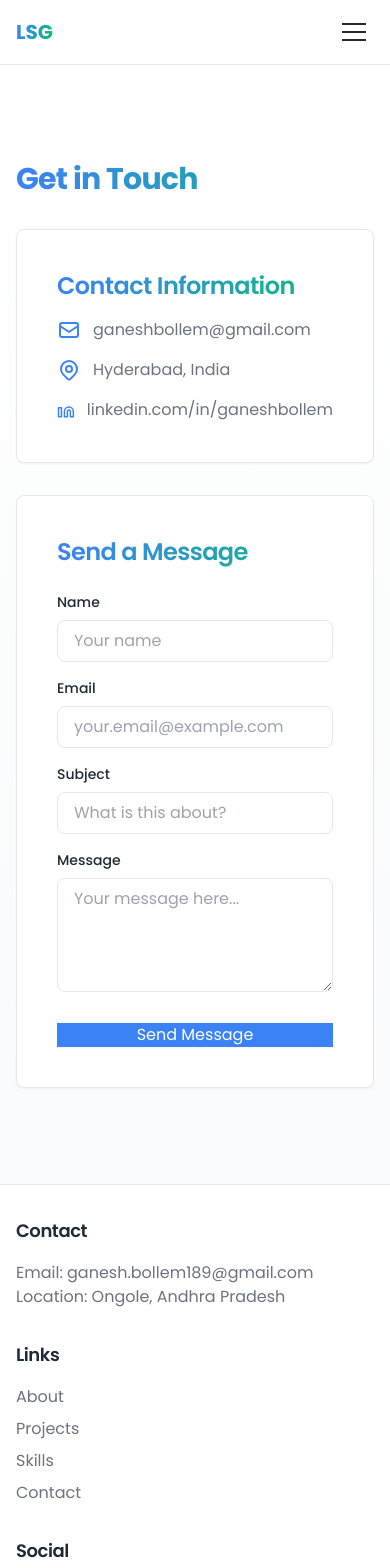
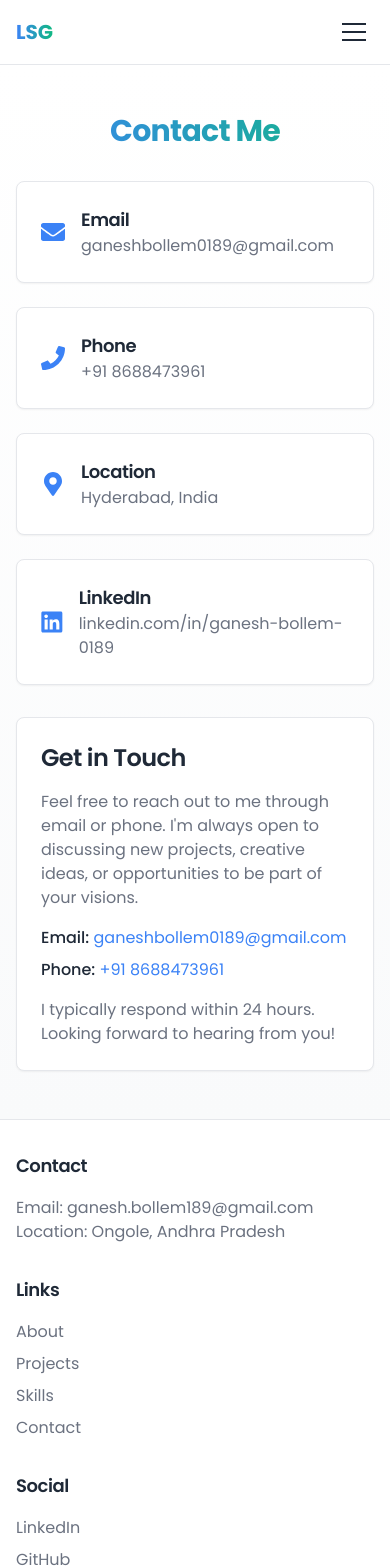
Before and after one commit to ganesh0189/personal-portfolio, a Next.js app: page /contact in a window 390 px wide. Shown: the top 1568 px of the page. Built offline with nearby package versions, Linux system fonts and the light colour scheme.

Commit message:
Update contact page: Replace form with direct contact information - Add phone number - Add clickable email and phone links - Improve contact section layout

```diff
--- a/src/app/contact/page.tsx
+++ b/src/app/contact/page.tsx
@@ -1,138 +1,106 @@
 'use client';
 
-import { useState } from 'react';
+import { FaEnvelope, FaMapMarkerAlt, FaLinkedin, FaPhone } from 'react-icons/fa';
 
 export default function Contact() {
-  const [formData, setFormData] = useState({
-    name: '',
-    email: '',
-    subject: '',
-    message: ''
-  });
-
-  const handleSubmit = async (e: React.FormEvent) => {
-    e.preventDefault();
-    // Here you would typically handle the form submission
-    // For now, we'll just log the data
-    console.log('Form submitted:', formData);
-  };
-
-  const handleChange = (e: React.ChangeEvent<HTMLInputElement | HTMLTextAreaElement>) => {
-    const { name, value } = e.target;
-    setFormData(prev => ({
-      ...prev,
-      [name]: value
-    }));
-  };
-
   return (
     <main className="min-h-screen bg-background text-foreground">
       <div className="gradient-bg">
-        <div className="container py-24">
-          <h1 className="heading text-balance">Get in Touch</h1>
+        <div className="container py-12 sm:py-16 lg:py-24">
+          <h1 className="heading text-balance text-center sm:text-left">Contact Me</h1>
 
-          <div className="grid grid-cols-1 md:grid-cols-2 gap-8 mt-8">
+          <div className="grid grid-cols-1 lg:grid-cols-2 gap-8 mt-8">
             {/* Contact Information */}
             <div className="space-y-6">
-              <div className="card card-hover animate-fadeIn">
-                <div className="p-6">
-                  <h2 className="text-2xl font-semibold mb-4 gradient-text">Contact Information</h2>
-                  <div className="space-y-4">
-                    <div className="flex items-center space-x-3">
-                      <svg className="w-6 h-6 text-primary" fill="none" stroke="currentColor" viewBox="0 0 24 24">
-                        <path strokeLinecap="round" strokeLinejoin="round" strokeWidth="2" d="M3 8l7.89 5.26a2 2 0 002.22 0L21 8M5 19h14a2 2 0 002-2V7a2 2 0 00-2-2H5a2 2 0 00-2 2v10a2 2 0 002 2z" />
-                      </svg>
-                      <a href="mailto:ganeshbollem@gmail.com" className="text-muted hover:text-primary transition-colors">
-                        ganeshbollem@gmail.com
-                      </a>
-                    </div>
-                    <div className="flex items-center space-x-3">
-                      <svg className="w-6 h-6 text-primary" fill="none" stroke="currentColor" viewBox="0 0 24 24">
-                        <path strokeLinecap="round" strokeLinejoin="round" strokeWidth="2" d="M17.657 16.657L13.414 20.9a1.998 1.998 0 01-2.827 0l-4.244-4.243a8 8 0 1111.314 0z" />
-                        <path strokeLinecap="round" strokeLinejoin="round" strokeWidth="2" d="M15 11a3 3 0 11-6 0 3 3 0 016 0z" />
-                      </svg>
-                      <span className="text-muted">Hyderabad, India</span>
-                    </div>
-                    <div className="flex items-center space-x-3">
-                      <svg className="w-6 h-6 text-primary" fill="none" stroke="currentColor" viewBox="0 0 24 24">
-                        <path strokeLinecap="round" strokeLinejoin="round" strokeWidth="2" d="M16 8a6 6 0 016 6v7h-4v-7a2 2 0 00-2-2 2 2 0 00-2 2v7h-4v-7a6 6 0 016-6zM2 9h4v12H2z" />
-                      </svg>
-                      <a href="https://www.linkedin.com/in/ganeshbollem" target="_blank" rel="noopener noreferrer" className="text-muted hover:text-primary transition-colors">
-                        linkedin.com/in/ganeshbollem
-                      </a>
-                    </div>
+              <div className="card card-hover p-6">
+                <div className="flex items-center space-x-4">
+                  <FaEnvelope className="text-primary text-2xl" />
+                  <div>
+                    <h3 className="text-lg font-semibold text-foreground">Email</h3>
+                    <a
+                      href="mailto:ganeshbollem0189@gmail.com"
+                      className="text-muted hover:text-primary transition-colors"
+                    >
+                      ganeshbollem0189@gmail.com
+                    </a>
+                  </div>
+                </div>
+              </div>
+
+              <div className="card card-hover p-6">
+                <div className="flex items-center space-x-4">
+                  <FaPhone className="text-primary text-2xl" />
+                  <div>
+                    <h3 className="text-lg font-semibold text-foreground">Phone</h3>
+                    <a
+                      href="tel:+918688473961"
+                      className="text-muted hover:text-primary transition-colors"
+                    >
+                      +91 8688473961
+                    </a>
+                  </div>
+                </div>
+              </div>
+
+              <div className="card card-hover p-6">
+                <div className="flex items-center space-x-4">
+                  <FaMapMarkerAlt className="text-primary text-2xl" />
+                  <div>
+                    <h3 className="text-lg font-semibold text-foreground">Location</h3>
+                    <p className="text-muted">Hyderabad, India</p>
+                  </div>
+                </div>
+              </div>
+
+              <div className="card card-hover p-6">
+                <div className="flex items-center space-x-4">
+                  <FaLinkedin className="text-primary text-2xl" />
+                  <div>
+                    <h3 className="text-lg font-semibold text-foreground">LinkedIn</h3>
+                    <a
+                      href="https://www.linkedin.com/in/ganesh-bollem-0189/"
+                      target="_blank"
+                      rel="noopener noreferrer"
+                      className="text-muted hover:text-primary transition-colors"
+                    >
+                      linkedin.com/in/ganesh-bollem-0189
+                    </a>
                   </div>
                 </div>
               </div>
             </div>
 
-            {/* Contact Form */}
-            <div className="card card-hover animate-fadeIn" style={{ animationDelay: '200ms' }}>
-              <form className="p-6 space-y-6">
-                <h2 className="text-2xl font-semibold mb-6 gradient-text">Send a Message</h2>
-
-                <div className="space-y-4">
-                  <div>
-                    <label htmlFor="name" className="block text-sm font-medium text-foreground mb-2">
-                      Name
-                    </label>
-                    <input
-                      type="text"
-                      id="name"
-                      name="name"
-                      className="input-primary w-full"
-                      placeholder="Your name"
-                      required
-                    />
-                  </div>
-
-                  <div>
-                    <label htmlFor="email" className="block text-sm font-medium text-foreground mb-2">
-                      Email
-                    </label>
-                    <input
-                      type="email"
-                      id="email"
-                      name="email"
-                      className="input-primary w-full"
-                      placeholder="your.email@example.com"
-                      required
-                    />
-                  </div>
-
-                  <div>
-                    <label htmlFor="subject" className="block text-sm font-medium text-foreground mb-2">
-                      Subject
-                    </label>
-                    <input
-                      type="text"
-                      id="subject"
-                      name="subject"
-                      className="input-primary w-full"
-                      placeholder="What is this about?"
-                      required
-                    />
-                  </div>
-
-                  <div>
-                    <label htmlFor="message" className="block text-sm font-medium text-foreground mb-2">
-                      Message
-                    </label>
-                    <textarea
-                      id="message"
-                      name="message"
-                      rows={4}
-                      className="input-primary w-full"
-                      placeholder="Your message here..."
-                      required
-                    ></textarea>
-                  </div>
+            {/* Contact Message */}
+            <div className="card card-hover p-6">
+              <div className="space-y-4">
+                <h2 className="text-2xl font-semibold text-foreground">Get in Touch</h2>
+                <p className="text-muted">
+                  Feel free to reach out to me through email or phone. I'm always open to discussing new projects, creative ideas, or opportunities to be part of your visions.
+                </p>
+                <div className="space-y-2">
+                  <p className="text-muted">
+                    <span className="font-medium text-foreground">Email:</span>{' '}
+                    <a
+                      href="mailto:ganeshbollem0189@gmail.com"
+                      className="text-primary hover:underline"
+                    >
+                      ganeshbollem0189@gmail.com
+                    </a>
+                  </p>
+                  <p className="text-muted">
+                    <span className="font-medium text-foreground">Phone:</span>{' '}
+                    <a
+                      href="tel:+918688473961"
+                      className="text-primary hover:underline"
+                    >
+                      +91 8688473961
+                    </a>
+                  </p>
                 </div>
-
-                <button type="submit" className="btn-primary w-full">
-                  Send Message
-                </button>
-              </form>
+                <p className="text-muted">
+                  I typically respond within 24 hours. Looking forward to hearing from you!
+                </p>
+              </div>
             </div>
           </div>
         </div>
```
